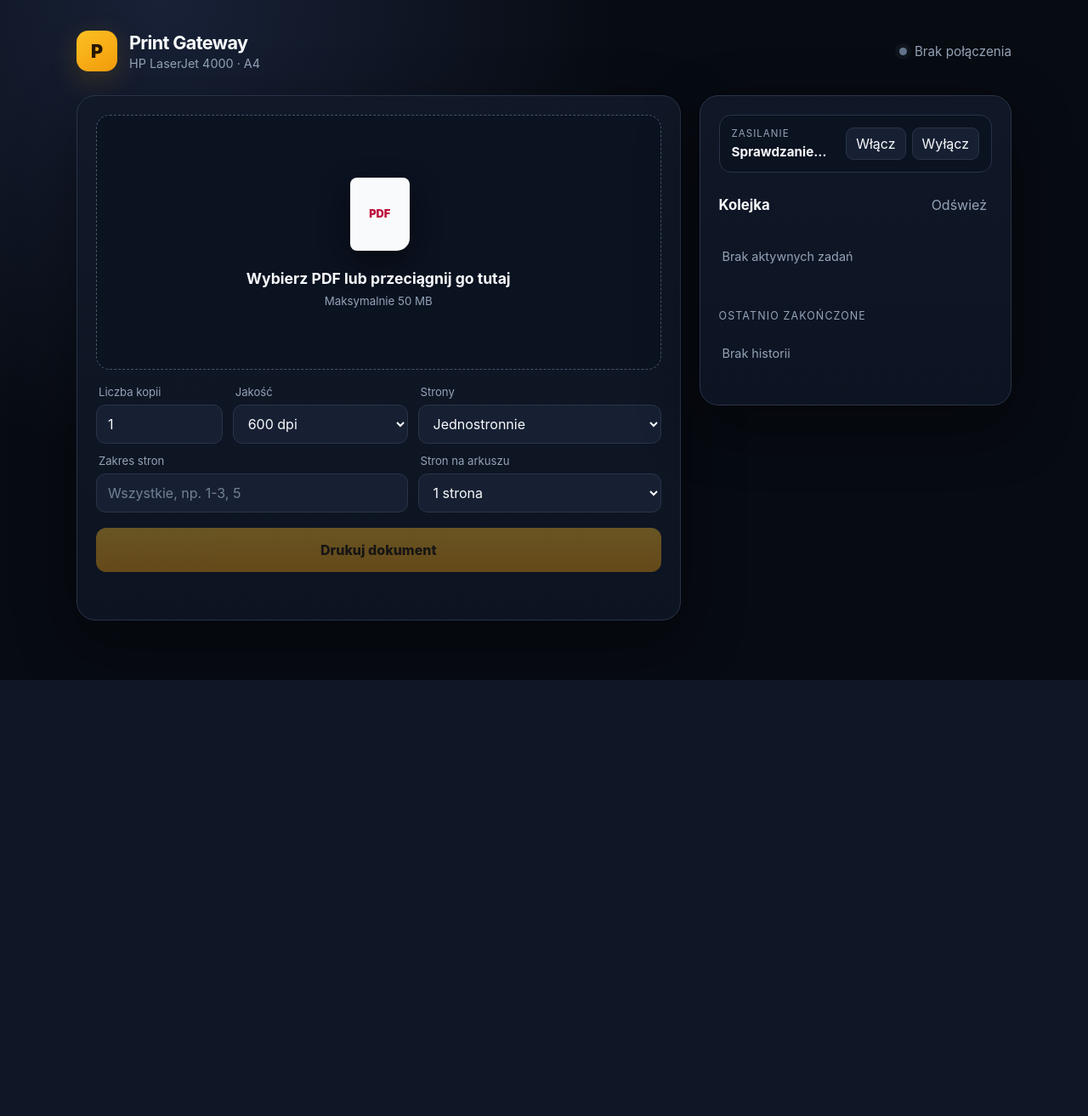
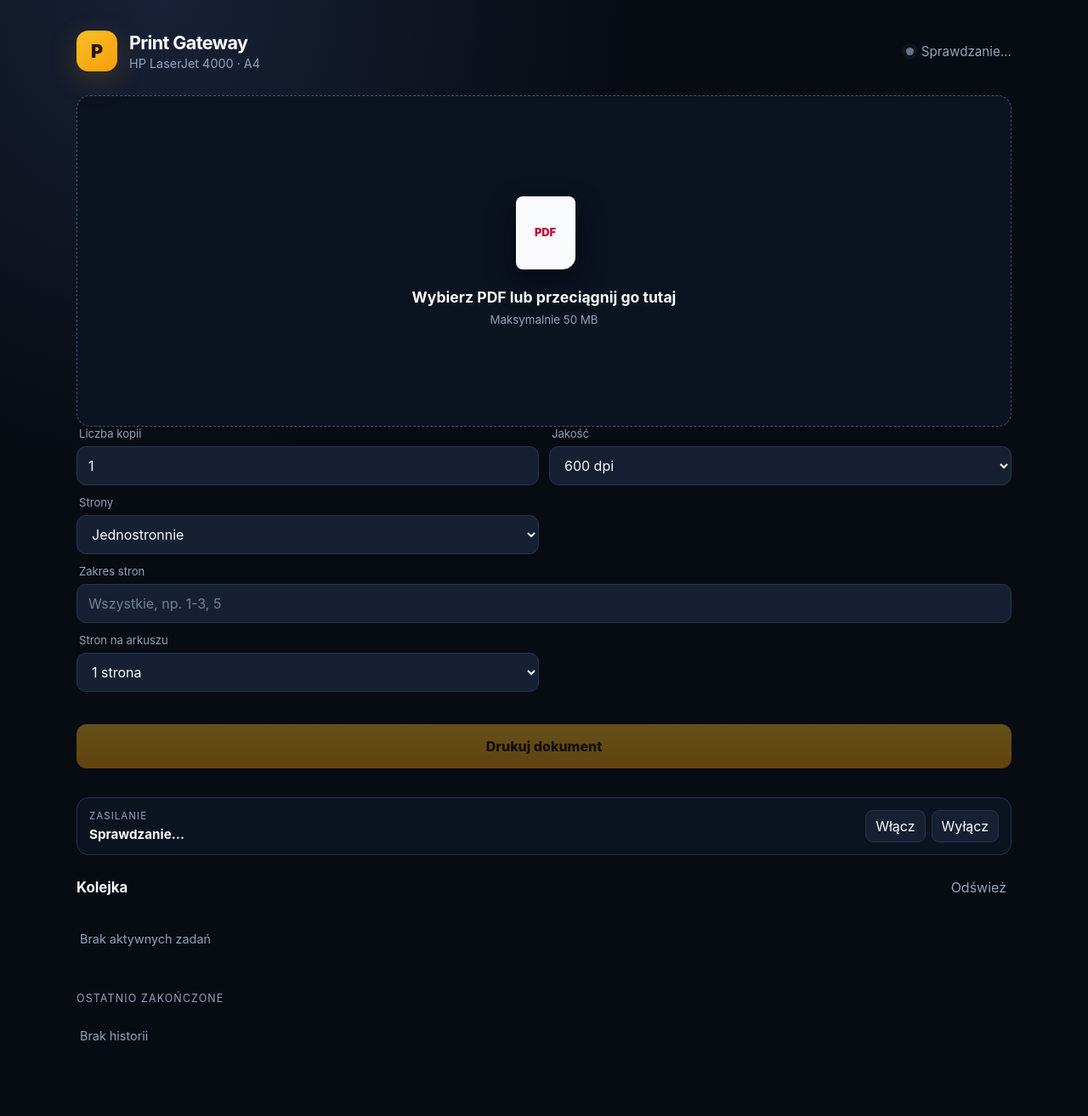
Before and after one commit to PKort/print-gateway, a Flask app: page / in a window 1280 px wide. Shown: the whole page at 85% size. Before the commit the page ends 800 px from the top, so only its background shows below. Run offline with Flask 3, Linux system fonts and the light colour scheme; data that the repository does not hold is empty.

Commit message:
Update multi-printer web interface

```diff
--- a/static/app.js
+++ b/static/app.js
@@ -4,6 +4,15 @@ const fileLabel = document.querySelector('#file-label');
 const drop = document.querySelector('#drop-zone');
 const submit = document.querySelector('#submit');
 const message = document.querySelector('#message');
+const printerSelect = document.querySelector('#printer-select');
+
+function selectedPrinter() { return printerSelect.value; }
+function updatePrinterControls(applyDefaults = false) {
+  const option = printerSelect.selectedOptions[0];
+  document.querySelector('#printer-subtitle').textContent = `${option.dataset.label} · A4`;
+  document.querySelector('#color-option').hidden = option.dataset.color !== 'true';
+  if (applyDefaults) document.querySelector('#duplex-select').value = option.dataset.defaultDuplex;
+}
 
 function setFile(file) {
   if (!file) return;
@@ -21,14 +30,14 @@ function jobHtml(job, active) {
 }
 async function refresh() {
   try {
-    const response = await fetch('/api/status', { cache:'no-store' });
+    const response = await fetch(`/api/status?printer=${encodeURIComponent(selectedPrinter())}`, { cache:'no-store' });
     const data = await response.json();
     const status = document.querySelector('#status'); status.className = `status ${data.status}`; status.lastElementChild.textContent = data.label;
     const powerState = data.power.state;
     const powerLabels = {on:'Włączona',off:'Wyłączona',unavailable:'Niedostępna',unknown:'Nieznany'};
-    document.querySelector('#power-state').textContent = data.power.connected ? (powerLabels[powerState] || powerState) : 'Brak połączenia z HA';
-    document.querySelector('#power-on').disabled = !data.power.connected || powerState === 'on';
-    document.querySelector('#power-off').disabled = !data.power.connected || powerState === 'off';
+    document.querySelector('#power-state').textContent = data.power.managed ? (data.power.connected ? (powerLabels[powerState] || powerState) : 'Brak połączenia z HA') : 'Gniazdko jeszcze nieprzypisane';
+    document.querySelector('#power-on').disabled = !data.power.managed || !data.power.connected || powerState === 'on';
+    document.querySelector('#power-off').disabled = !data.power.managed || !data.power.connected || powerState === 'off';
     document.querySelector('#active-jobs').innerHTML = data.active.length ? data.active.map(j => jobHtml(j,true)).join('') : '<div class="empty">Brak aktywnych zadań</div>';
     document.querySelector('#completed-jobs').innerHTML = data.completed.length ? data.completed.map(j => jobHtml(j,false)).join('') : '<div class="empty">Brak historii</div>';
   } catch { document.querySelector('#status').lastElementChild.textContent = 'Brak połączenia'; }
@@ -40,24 +49,25 @@ form.addEventListener('submit', async e => {
     const response = await fetch('/api/print', { method:'POST', headers:{'X-CSRF-Token':window.GATEWAY.csrf}, body:new FormData(form) });
     const data = await response.json();
     if (!response.ok) throw new Error(data.error || 'Nie udało się wysłać dokumentu.');
-    message.className='message success'; message.textContent=`${data.message}${data.job ? ` Numer: ${data.job}.` : ''}`; form.reset(); fileLabel.textContent='Wybierz PDF lub przeciągnij go tutaj'; await refresh();
+    const printer = selectedPrinter(); message.className='message success'; message.textContent=`${data.message}${data.job ? ` Numer: ${data.job}.` : ''}`; form.reset(); printerSelect.value=printer; updatePrinterControls(true); fileLabel.textContent='Wybierz PDF lub przeciągnij go tutaj'; await refresh();
   } catch (error) { message.className='message error'; message.textContent=error.message; }
   finally { submit.textContent='Drukuj dokument'; submit.disabled=!fileInput.files.length; }
 });
 document.addEventListener('click', async e => {
   if (!e.target.matches('[data-job]')) return;
-  await fetch(`/api/jobs/${e.target.dataset.job}/cancel`, {method:'POST', headers:{'X-CSRF-Token':window.GATEWAY.csrf}}); refresh();
+  await fetch(`/api/jobs/${encodeURIComponent(selectedPrinter())}/${e.target.dataset.job}/cancel`, {method:'POST', headers:{'X-CSRF-Token':window.GATEWAY.csrf}}); refresh();
 });
 document.querySelector('#refresh').addEventListener('click', refresh);
+printerSelect.addEventListener('change', () => { updatePrinterControls(true); refresh(); });
 async function setPower(action) {
   const on = document.querySelector('#power-on'), off = document.querySelector('#power-off'); on.disabled=true; off.disabled=true;
   message.className='message'; message.textContent=action === 'on' ? 'Włączanie drukarki…' : 'Wyłączanie drukarki…';
   try {
-    const response = await fetch('/api/power', {method:'POST', headers:{'Content-Type':'application/json','X-CSRF-Token':window.GATEWAY.csrf}, body:JSON.stringify({action})});
+    const response = await fetch('/api/power', {method:'POST', headers:{'Content-Type':'application/json','X-CSRF-Token':window.GATEWAY.csrf}, body:JSON.stringify({action,printer:selectedPrinter()})});
     const data = await response.json(); if (!response.ok) throw new Error(data.error);
     message.className='message success'; message.textContent=data.message; setTimeout(refresh, 800);
   } catch(error) { message.className='message error'; message.textContent=error.message; refresh(); }
 }
 document.querySelector('#power-on').addEventListener('click', () => setPower('on'));
 document.querySelector('#power-off').addEventListener('click', () => setPower('off'));
-refresh(); setInterval(refresh, 5000);
+updatePrinterControls(); refresh(); setInterval(refresh, 5000);
--- a/static/style.css
+++ b/static/style.css
@@ -10,20 +10,25 @@ h1,h2,p { margin:0; } h1 { font-size:1.35rem; letter-spacing:-.03em; } .brand p
 .dot { width:9px; height:9px; border-radius:50%; background:#64748b; box-shadow:0 0 0 5px #64748b18; }
 .status.ready .dot { background:var(--ok); box-shadow:0 0 0 5px #22c55e1b; } .status.printing .dot { background:var(--accent); box-shadow:0 0 0 5px #f59e0b1b; }
 .status.off .dot { background:#64748b; } .status.warming .dot { background:var(--accent); animation:pulse 1.2s infinite alternate; }
-.workspace { display:grid; grid-template-columns:minmax(0,1.45fr) minmax(300px,.75fr); gap:22px; align-items:start; }
-form,aside { background:linear-gradient(180deg,#111827f5,#0d1422f5); border:1px solid var(--line); border-radius:22px; padding:22px; box-shadow:0 24px 70px #0006; }
-.drop { min-height:300px; border:1.5px dashed #46536a; border-radius:16px; display:flex; flex-direction:column; justify-content:center; align-items:center; text-align:center; padding:30px; cursor:pointer; transition:.2s ease; background:#0b1220; }
+.workspace { width:100%; }
+.print-workspace { display:grid; grid-template-columns:minmax(340px,.85fr) minmax(0,1.15fr); gap:22px; align-items:start; }
+.settings-card,.document-card { background:linear-gradient(180deg,#111827f5,#0d1422f5); border:1px solid var(--line); border-radius:22px; padding:22px; box-shadow:0 24px 70px #0006; }
+.section-heading { display:flex; align-items:flex-start; gap:12px; margin-bottom:20px; }
+.section-heading p { color:var(--muted); font-size:.85rem; margin-top:4px; }
+.step { flex:0 0 30px; height:30px; display:grid; place-items:center; border-radius:9px; background:#f59e0b22; color:var(--accent2); font-weight:800; }
+.drop { min-height:390px; border:1.5px dashed #46536a; border-radius:16px; display:flex; flex-direction:column; justify-content:center; align-items:center; text-align:center; padding:30px; cursor:pointer; transition:.2s ease; background:#0b1220; }
 .drop:hover,.drop.drag { border-color:var(--accent); background:#16190f; transform:translateY(-1px); }
 .drop input { position:absolute; width:1px; height:1px; opacity:0; }
 .drop-icon { display:grid; place-items:center; width:70px; height:86px; background:#f8fafc; color:#be123c; border-radius:8px 8px 15px 8px; font-size:.8rem; font-weight:900; margin-bottom:22px; box-shadow:0 14px 35px #0007; }
 .drop strong { font-size:1.1rem; max-width:420px; overflow-wrap:anywhere; } .drop small { color:var(--muted); margin-top:8px; }
-.options { display:grid; grid-template-columns:.65fr .9fr 1.25fr; gap:12px; margin:18px 0; }
-.range-option { grid-column:span 2; }
+.options { display:grid; grid-template-columns:1fr 1fr; gap:12px; margin:0 0 20px; }
+.printer-option { grid-column:1 / -1; }
+.range-option { grid-column:1 / -1; }
 label span { display:block; color:var(--muted); font-size:.82rem; margin:0 0 7px 3px; }
 input[type=number],input[type=text],select { width:100%; min-height:46px; border:1px solid var(--line); border-radius:11px; background:var(--panel2); color:var(--text); padding:0 13px; font:inherit; }
 input::placeholder { color:#718096; }
 button { font:inherit; cursor:pointer; }
-.primary { width:100%; min-height:52px; border:0; border-radius:12px; background:linear-gradient(180deg,var(--accent2),var(--accent)); color:#271800; font-weight:800; transition:.15s ease; }
+.primary { width:100%; min-height:52px; margin-top:18px; border:0; border-radius:12px; background:linear-gradient(180deg,var(--accent2),var(--accent)); color:#271800; font-weight:800; transition:.15s ease; }
 .primary:hover:not(:disabled) { filter:brightness(1.08); transform:translateY(-1px); } .primary:disabled { opacity:.38; cursor:not-allowed; }
 .message { min-height:22px; margin-top:12px; text-align:center; color:var(--muted); font-size:.9rem; } .message.success { color:#86efac; } .message.error { color:#fca5a5; }
 .panel-head { display:flex; justify-content:space-between; align-items:center; margin-bottom:18px; } h2 { font-size:1.05rem; }
@@ -42,7 +47,7 @@ button { font:inherit; cursor:pointer; }
 .empty { color:var(--muted); padding:18px 4px; font-size:.9rem; }
 .history-title { color:var(--muted); font-size:.78rem; text-transform:uppercase; letter-spacing:.09em; margin:24px 0 10px; }
 .compact .job { opacity:.72; } .compact .job small { grid-column:1 / -1; }
-@media (max-width:800px) { .workspace { grid-template-columns:1fr; } .drop { min-height:245px; } }
-@media (max-width:560px) { .shell { width:min(100% - 20px,1100px); padding-top:20px; } header { align-items:flex-start; } .status span:last-child { display:none; } form,aside { padding:15px; border-radius:17px; } .options { grid-template-columns:1fr; } .range-option { grid-column:auto; } }
+@media (max-width:900px) { .print-workspace { grid-template-columns:1fr; } .drop { min-height:280px; } }
+@media (max-width:560px) { .shell { width:min(100% - 20px,1100px); padding-top:20px; } header { align-items:flex-start; } .status span:last-child { display:none; } .settings-card,.document-card { padding:15px; border-radius:17px; } .options { grid-template-columns:1fr; } .printer-option,.range-option { grid-column:auto; } }
 @media (prefers-reduced-motion:reduce) { * { scroll-behavior:auto!important; transition:none!important; } }
 @keyframes pulse { to { opacity:.45; } }
```
